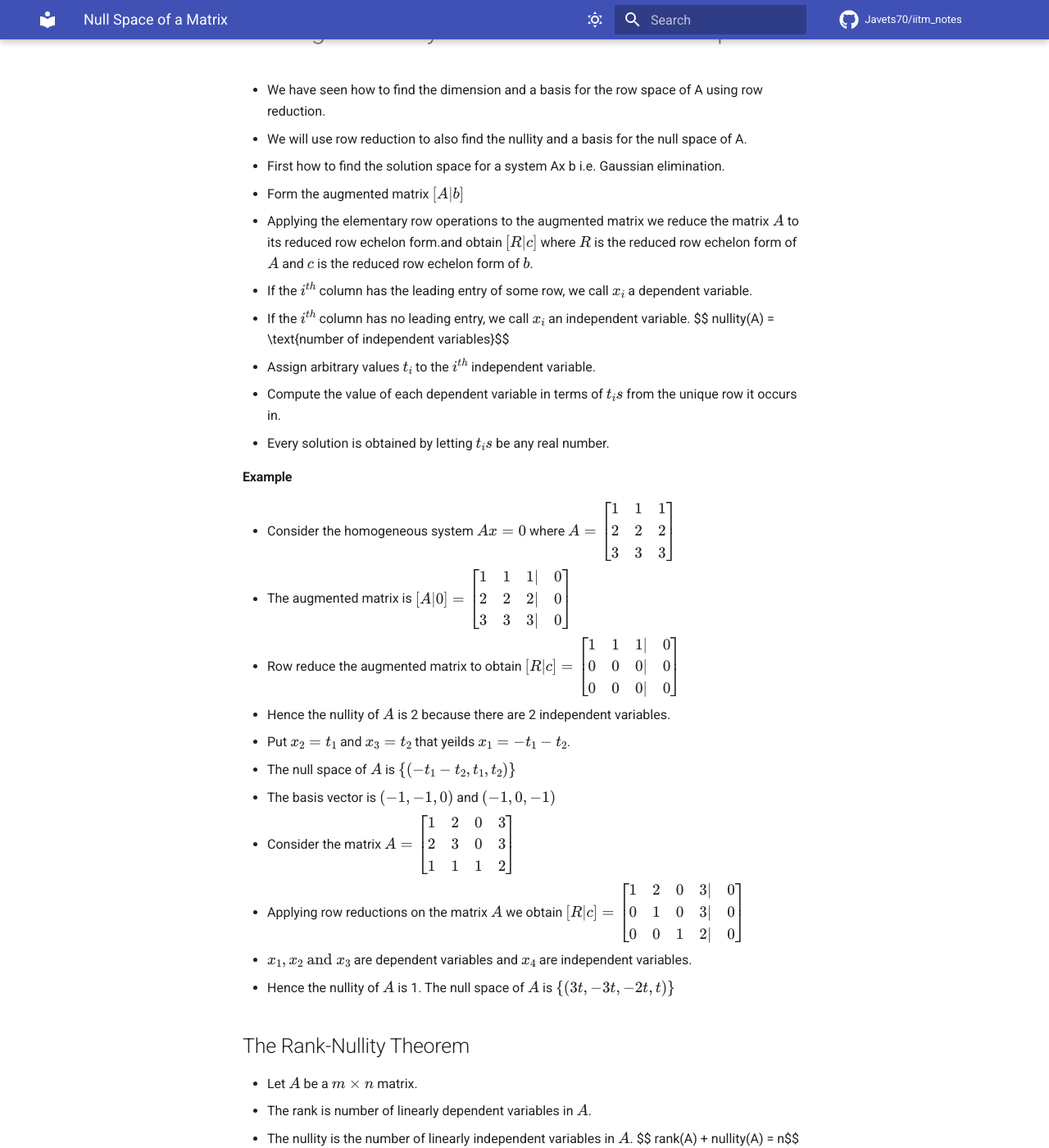
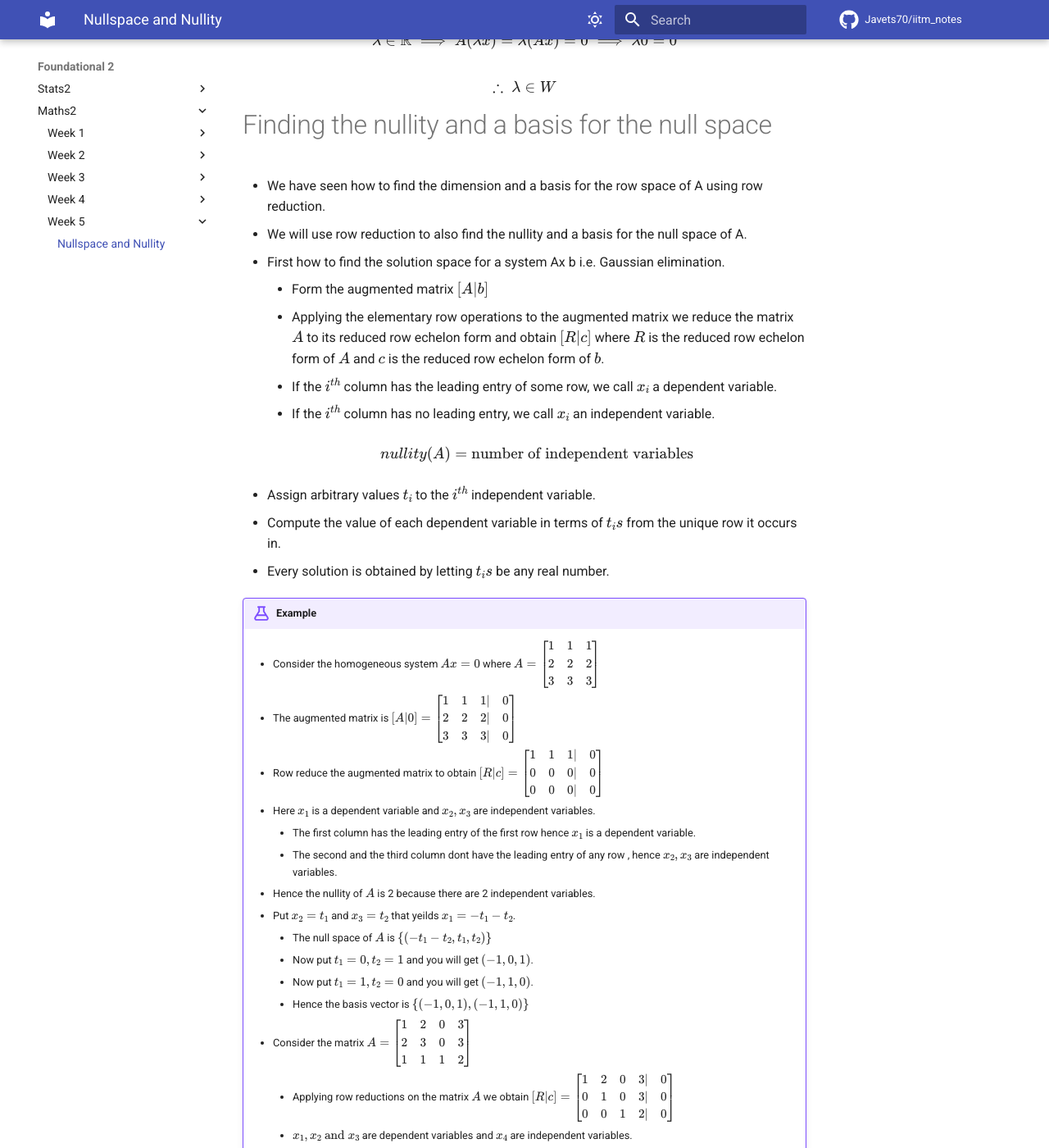
Before and after one commit to Javets70/iitm_notes, an MkDocs documentation site: the page built from docs/MATHS2/5.01 - null space and nullity.md, in a window 1280 px wide and 1400 px high, scrolled down 423 px. Shown: the whole window at 82% size. Built offline with MkDocs 1.6.1 and Material for MkDocs 9.7.7, drawn with Linux system fonts in a browser that asks for light colours; comment, search, counter and statistics services are not loaded; some of the changed text lies outside the part shown.

```diff
--- a/docs/MATHS2/5.01 - null space and nullity.md
+++ b/docs/MATHS2/5.01 - null space and nullity.md
@@ -3,42 +3,54 @@
 - Let $A$ be a $m \times n$ matrix
 - The subspace $W = \{x \in \mathbb{R}^n | Ax = 0\}$ of $\mathbb{R}^n$ is called the **Solution Space** of the homogenous system $Ax = 0$ or the **_Null Space_** of $A$.
 - Note that the null space is the subspace of $\mathbb{R}^n$. The dimension of the null space is the **_nullity_** of $A$.
-  $$ x,y \in W \implies Ax = Ay = 0 \implies A(x-y) = 0 \implies Ax + Ay = 0 + 0 = 0$$
-$$ \lambda \in \mathbb{R} \implies A(\lambda x) = \lambda (Ax) = 0 \implies \lambda 0 = 0 | \therefore \ \lambda \in W$$
+
+$$x,y \in W \implies Ax = Ay = 0 \implies A(x-y) = 0 \implies Ax + Ay = 0 + 0 = 0$$
+
+$$ \lambda \in \mathbb{R} \implies A(\lambda x) = \lambda (Ax) = 0 \implies \lambda 0 = 0 $$
+
+$$\therefore \ \lambda \in W$$
 
 # Finding the nullity and a basis for the null space
 
 - We have seen how to find the dimension and a basis for the row space of A using row reduction.
 - We will use row reduction to also find the nullity and a basis for the null space of A.
 - First how to find the solution space for a system Ax b i.e. Gaussian elimination.
+    - Form the augmented matrix $[A |b]$
+    - Applying the elementary row operations to the augmented matrix we reduce the matrix $A$ to its reduced row echelon form and obtain $[R | c]$ where $R$ is the reduced row echelon form of $A$ and $c$ is the reduced row echelon form of $b$.
+    - If the $i^{th}$ column has the leading entry of some row, we call $x_i$ a dependent variable.
+    - If the $i^{th}$ column has no leading entry, we call $x_i$ an independent variable.
 
-  - Form the augmented matrix $[A |b]$
-  - Applying the elementary row operations to the augmented matrix we reduce the matrix $A$ to its reduced row echelon form.and obtain $[R | c]$ where $R$ is the reduced row echelon form of $A$ and $c$ is the reduced row echelon form of $b$.
-  - If the $i^{th}$ column has the leading entry of some row, we call $x_i$ a dependent variable.
-  - If the $i^{th}$ column has no leading entry, we call $x_i$ an independent variable.
     $$ nullity(A) = \text{number of independent variables}$$
 
 - Assign arbitrary values $t_i$ to the $i^{th}$ independent variable.
 - Compute the value of each dependent variable in terms of $t_is$ from the unique row it occurs in.
 - Every solution is obtained by letting $t_is$ be any real number.
 
-#### Example
+!!! example
 
-- Consider the homogeneous system $Ax = 0$ where $A = \begin{bmatrix} 1 & 1 & 1 \\ 2 & 2 & 2 \\ 3 & 3 & 3 \end{bmatrix}$
-- The augmented matrix is $[A | 0] = \begin{bmatrix} 1 & 1 & 1 |& 0 \\ 2 & 2 & 2 |& 0 \\ 3 & 3 & 3 |& 0 \end{bmatrix}$
-- Row reduce the augmented matrix to obtain $[R | c] = \begin{bmatrix} 1 & 1 & 1 |& 0 \\ 0 & 0 & 0 |& 0 \\ 0 & 0 & 0 |& 0 \end{bmatrix}$
-- Hence the nullity of $A$ is 2 because there are 2 independent variables.
-- Put $x_2 = t_1$ and $x_3 = t_2$ that yeilds $x_1 = -t_1 - t_2$.
-  - The null space of $A$ is $\{ (-t_1-t_2, t_1,t_2)\}$
-  - The basis vector is $(-1,-1,0)$ and $(-1,0,-1)$
-- Consider the matrix $A = \begin{bmatrix} 1 & 2 & 0 & 3 \\ 2 & 3 & 0 & 3 \\ 1 & 1 & 1 & 2 \end{bmatrix}$
-  - Applying row reductions on the matrix $A$ we obtain $[R | c] = \begin{bmatrix} 1 & 2 & 0 & 3 |& 0 \\ 0 & 1 & 0 & 3 |& 0 \\ 0 & 0 & 1 & 2 |& 0 \end{bmatrix}$
-  - $x_1,x_2 \text{ and } x_3$ are dependent variables and $x_4$ are independent variables.
-  - Hence the nullity of $A$ is 1. The null space of $A$ is $\{ (3t,-3t,-2t,t)\}$
+    - Consider the homogeneous system $Ax = 0$ where $A = \begin{bmatrix} 1 & 1 & 1 \\ 2 & 2 & 2 \\ 3 & 3 & 3 \end{bmatrix}$
+    - The augmented matrix is $[A | 0] = \begin{bmatrix} 1 & 1 & 1 |& 0 \\ 2 & 2 & 2 |& 0 \\ 3 & 3 & 3 |& 0 \end{bmatrix}$
+    - Row reduce the augmented matrix to obtain $[R | c] = \begin{bmatrix} 1 & 1 & 1 |& 0 \\ 0 & 0 & 0 |& 0 \\ 0 & 0 & 0 |& 0 \end{bmatrix}$
+    - Here $x_1$ is a dependent variable and $x_2 , x_3$ are independent variables.
+        - The first column has the leading entry of the first row hence $x_1$ is a dependent variable.
+        - The second and the third column dont have the leading entry of any row , hence $x_2 , x_3$ are independent variables.
+    - Hence the nullity of $A$ is 2 because there are 2 independent variables.
+
+    - Put $x_2 = t_1$ and $x_3 = t_2$ that yeilds $x_1 = -t_1 - t_2$.
+        - The null space of $A$ is $\{ (-t_1-t_2, t_1,t_2)\}$
+        - Now put $t_1 = 0 , t_2 = 1$ and you will get $(-1 , 0 ,1)$.
+        - Now put $t_1 = 1 , t_2 = 0$ and you will get $(-1 , 1 , 0)$.
+        - Hence the basis vector is $\{(-1,0,1), (-1,1,0)\}$
+
+    - Consider the matrix $A = \begin{bmatrix} 1 & 2 & 0 & 3 \\ 2 & 3 & 0 & 3 \\ 1 & 1 & 1 & 2 \end{bmatrix}$
+        - Applying row reductions on the matrix $A$ we obtain $[R | c] = \begin{bmatrix} 1 & 2 & 0 & 3 |& 0 \\ 0 & 1 & 0 & 3 |& 0 \\ 0 & 0 & 1 & 2 |& 0 \end{bmatrix}$
+        - $x_1,x_2 \text{ and } x_3$ are dependent variables and $x_4$ are independent variables.
+        - Hence the nullity of $A$ is 1. The null space of $A$ is $\{ (3t,-3t,-2t,t)\}$
 
 ## The Rank-Nullity Theorem
 
 - Let $A$ be a $m \times n$ matrix.
 - The rank is number of linearly dependent variables in $A$.
 - The nullity is the number of linearly independent variables in $A$.
-  $$ rank(A) + nullity(A) = n$$
+
+$$rank(A) + nullity(A) = n , \text{where n is the number of columns in A}$$
--- a/mkdocs.yml
+++ b/mkdocs.yml
@@ -68,6 +68,8 @@ nav:
         - Vector Spaces : "MATHS2/3.01 - Vector Spaces.md"
       - Week 4:
         - Vector Basis: "MATHS2/4.01 - Vector Basis.md"
+      - Week 5:
+        - Nullspace and Nullity: "MATHS2/5.01 - null space and nullity.md"
 
 
   - DS Diploma:
```
Also changed, not shown: docs/BDM/WEEK 3/Analysis of Firm Performance.md (+1 -1 lines), docs/BDM/WEEK 3/Pricing Strategies.md (+1 -1 lines), docs/STATS2/WEEK 3/Expectation of Random Variables.md (+9 -0 lines), docs/STATS2/WEEK 4/Continuous Random Variables.md (+5 -1 lines).
